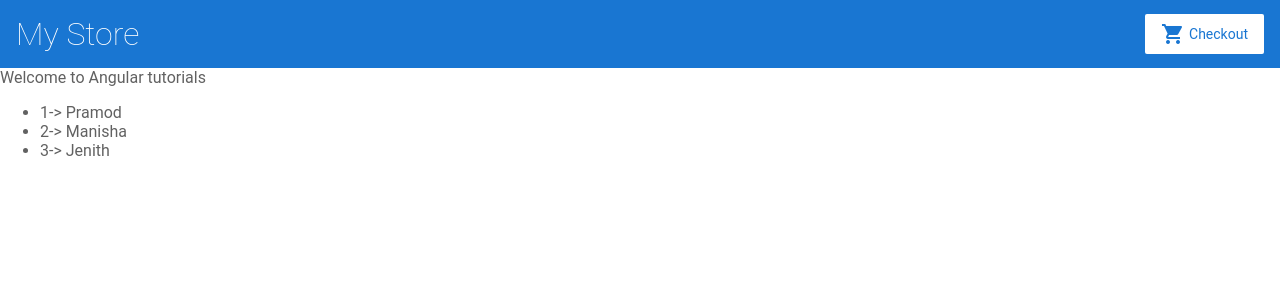
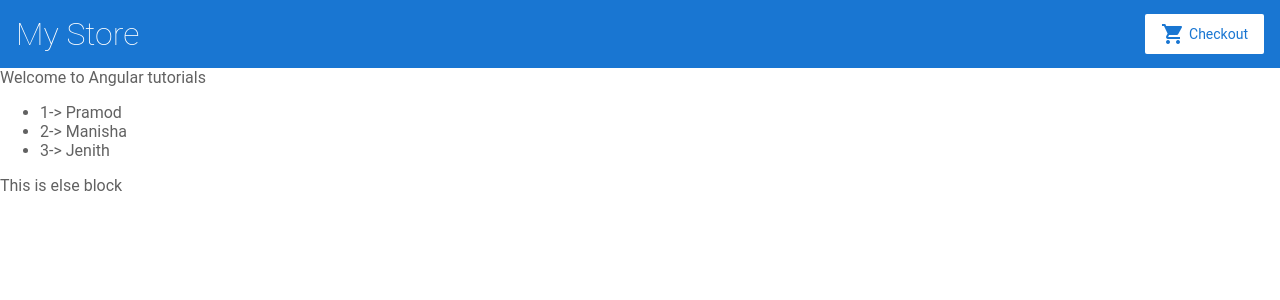
Before and after one commit to crystas-sc/angular-tutorials, an Angular app: page / in a window 1280 px wide. Shown: the top 300 px of the page. Built offline with nearby package versions, Linux system fonts and the light colour scheme.

Commit message:
2 files modified

```diff
--- a/src/app/app.component.html
+++ b/src/app/app.component.html
@@ -9,6 +9,9 @@
   <li *ngFor="let name of attendees; index as i;">{{i+1}}-> {{name}}</li>
   </ul>
   </div>
+  <div *ngIf="show; else  elseBlock">This is if block</div>
+    <ng-template #elseBlock >This is else block</ng-template>
+
   <!-- <router-outlet></router-outlet> -->
 </div>
 
--- a/src/app/app.component.ts
+++ b/src/app/app.component.ts
@@ -7,7 +7,8 @@ import { Component } from '@angular/core';
 })
 export class AppComponent  {
    welcomeStr:string ="Welcome to Angular tutorials";
-   attendees:string[] = ["Pramod","Manisha","Jenith"]
+   attendees:string[] = ["Pramod","Manisha","Jenith"];
+   show:boolean = false;
 }
 
 
```
